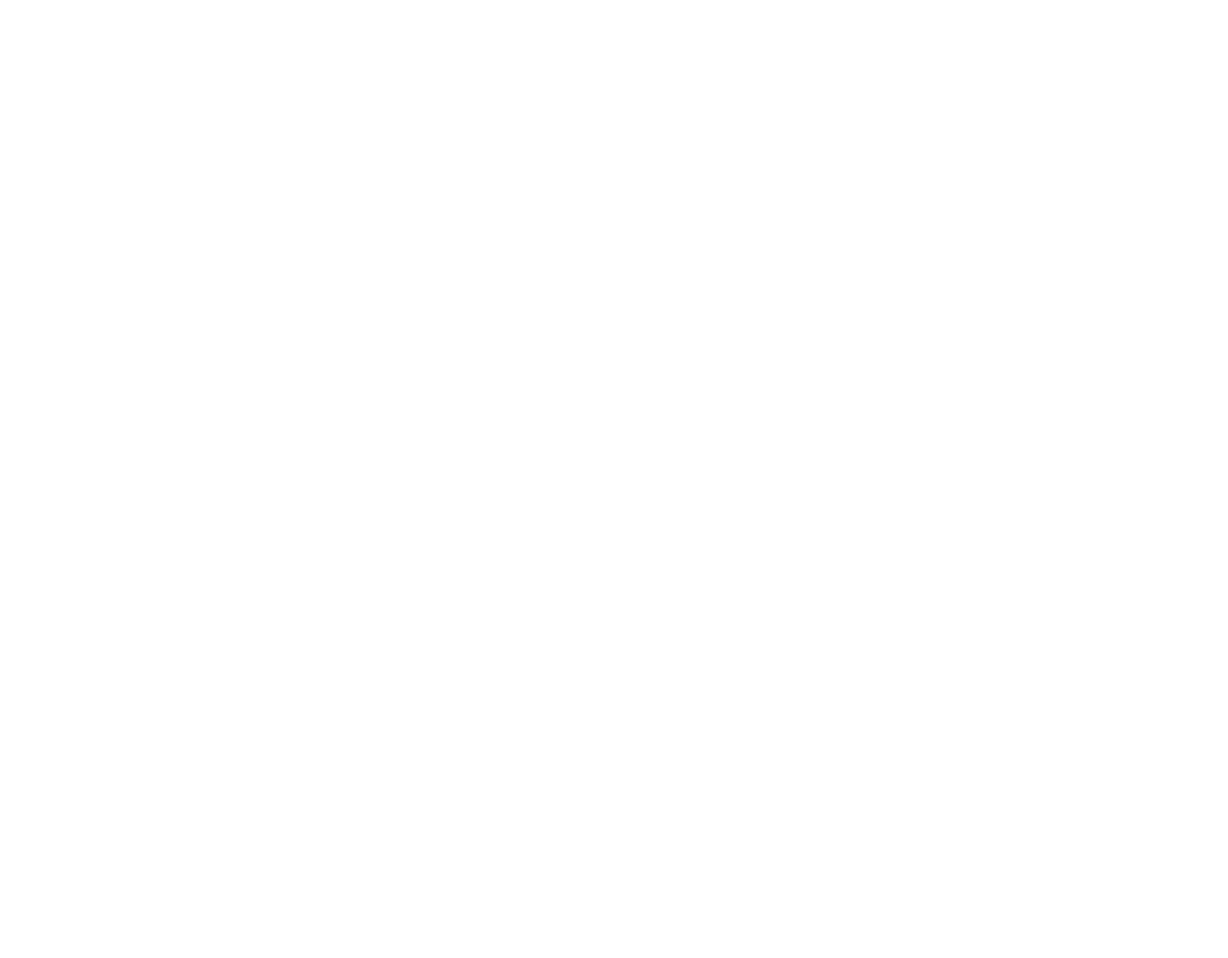
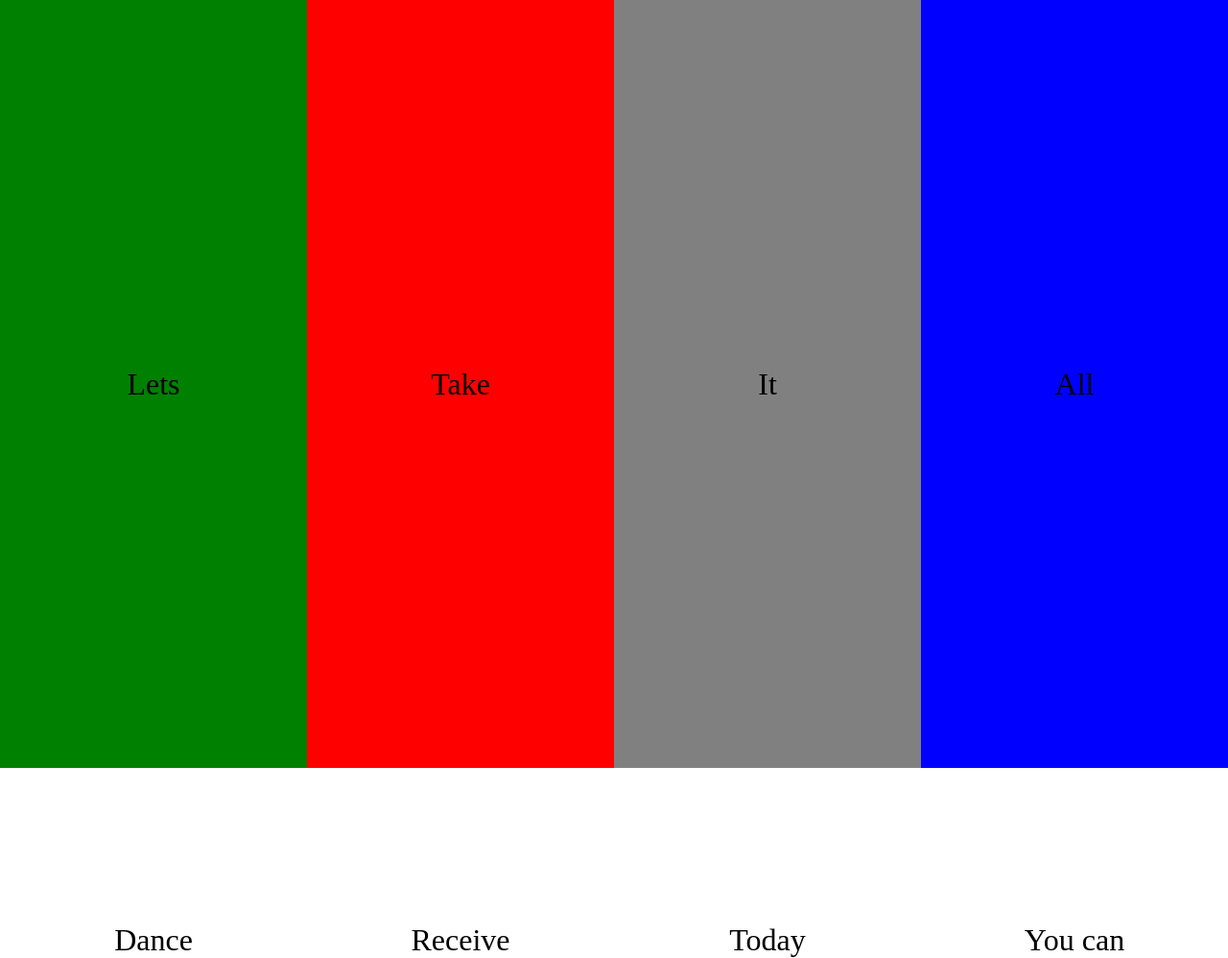
Before and after one commit to sid00100/flex-gallery, a plain HTML site: page index.html in a window 1280 px wide. Shown: the whole page at 96% size. Before the commit the page ends 800 px from the top, so only its background shows below. Drawn offline with Linux system fonts and the light colour scheme.

Commit message:
gallery done no image

```diff
--- a/index.html
+++ b/index.html
@@ -11,7 +11,28 @@
 
 <body>
     <!-- html starts here -->
-
+    <div class="panel-container">
+        <div class="panel panel1">
+            <p>Hey</p>
+            <p class="center">Lets</p>
+            <p>Dance</p>
+        </div>
+        <div class="panel panel2">
+            <p>Give</p>
+            <p class="center">Take</p>
+            <p>Receive</p>
+        </div>
+        <div class="panel panel3">
+            <p>Experience</p>
+            <p class="center">It</p>
+            <p>Today</p>
+        </div>
+        <div class="panel panel4">
+            <p>Give</p>
+            <p class="center">All</p>
+            <p>You can</p>
+        </div>
+    </div>
     <script src="main.js"></script>
 </body>
 
--- a/main.js
+++ b/main.js
@@ -1 +1,8 @@
-// JS starts here
+const panelJs = document.querySelectorAll(".panel")
+
+panelJs.forEach(panel => {
+    panel.addEventListener('click', function () {
+        this.classList.toggle("open");
+        console.log(this);
+    })
+})
--- a/style.css
+++ b/style.css
@@ -1,4 +1,66 @@
-/* css starts here */
 body {
     margin: 0;
 }
+
+.panel-container {
+    display: flex;
+    height: 100vh;
+    text-align: center;
+}
+
+.panel {
+    display: flex;
+    justify-content: space-evenly;
+    flex-direction: column;
+    margin: 0;
+    flex: 1;
+    transition: flex 0.5s;
+}
+
+.panel>p {
+    margin: 0;
+    font-size: 2rem;
+    transition: font-size 0.5s;
+}
+
+p:first-child{
+    transform: translateY(-1000%);
+    transition: transform 0.5s;
+}
+p:last-child{
+    transform: translateY(1000%);
+    transition: transform 0.5s;
+}
+.active>p:first-child{
+    transform: translateY(0);
+}
+
+.panel1 {
+    background-color: green;
+}
+
+.panel2 {
+    background-color: red;
+}
+
+.panel3 {
+    background-color: grey;
+}
+
+.panel4 {
+    background-color: blue;
+}
+
+.center {
+    font-size: 2rem;
+}
+
+
+.open{
+    flex: 5;
+}
+
+.open>p{
+    font-size: 3rem;
+    transform: translateY(0);
+}
```
